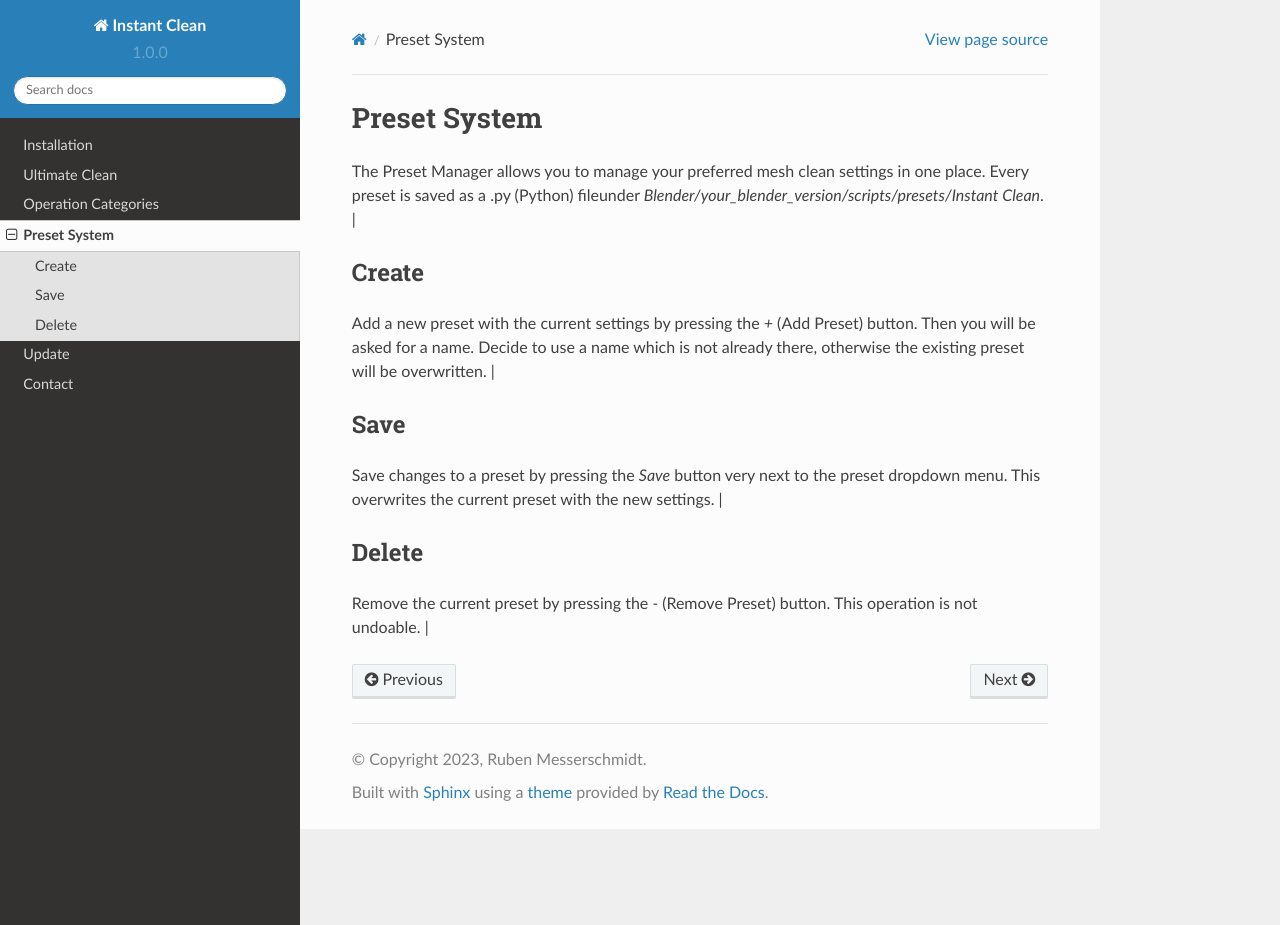
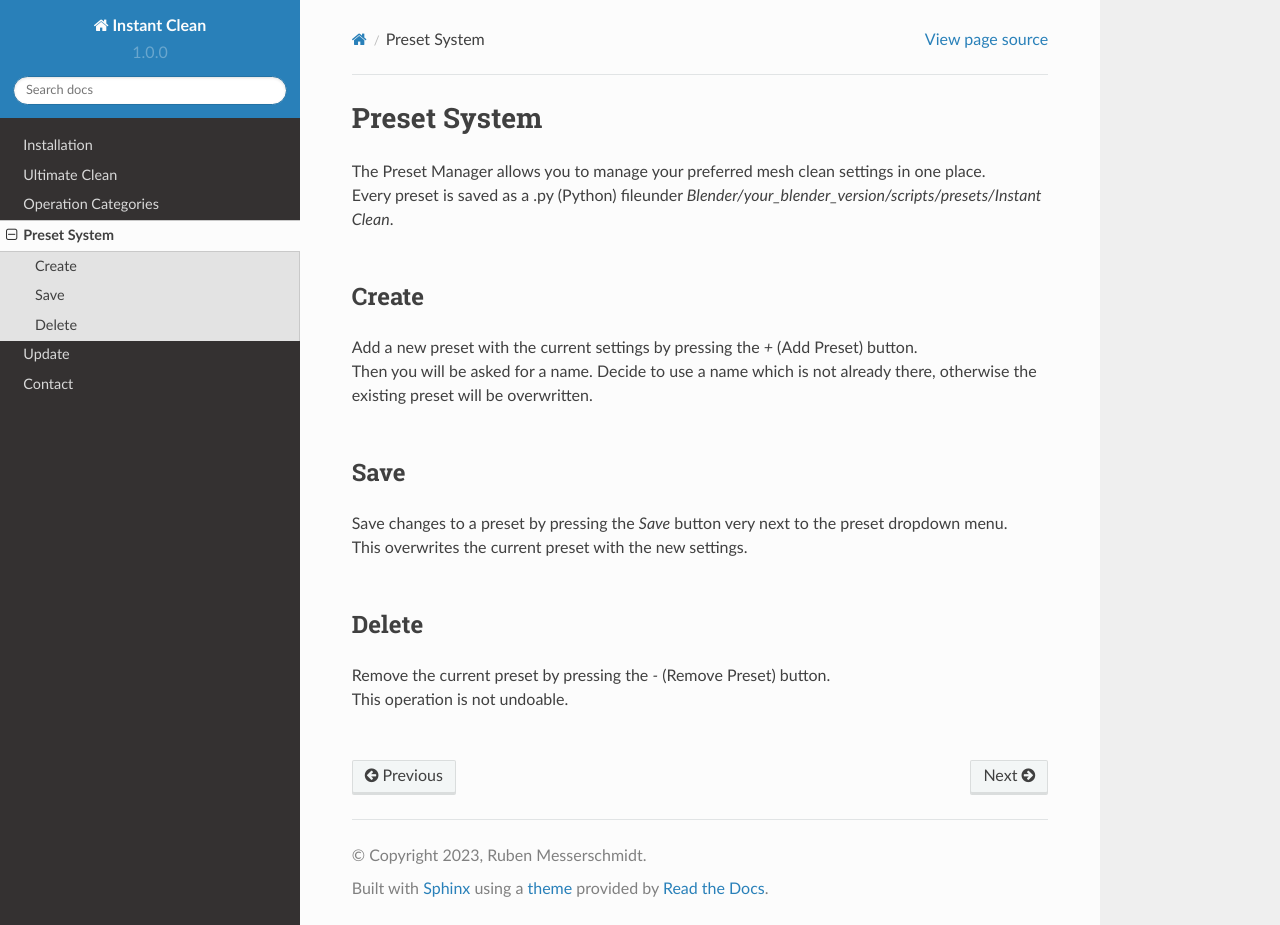
Before and after one commit to rubenmesserschmidt/Instant-Clean_docs, a Sphinx documentation site: the page built from docs/source/presets.rst, in a window 1280 px wide and 925 px high. Built offline with Sphinx 7.4.7 and the Read the Docs theme 2.0.0, drawn with Linux system fonts in a browser that asks for light colours.

```diff
--- a/docs/source/index.rst
+++ b/docs/source/index.rst
@@ -32,3 +32,7 @@ Contents
    presets
    update
    contact
+
+| **Credits**
+| 3D Model House: "XX century italian house" (https://skfb.ly/69S9R) by yarogor is licensed under Creative Commons Attribution (http://creativecommons.org/licenses/by/4.0/). The mesh was edited to demonstrate all features of Instant Clean in one use.
+|
--- a/docs/source/presets.rst
+++ b/docs/source/presets.rst
@@ -1,27 +1,27 @@
 Preset System
 #############
 
-The Preset Manager allows you to manage your preferred mesh clean settings in one place.
-Every preset is saved as a .py (Python) fileunder *Blender/your_blender_version/scripts/presets/Instant Clean*.
+| The Preset Manager allows you to manage your preferred mesh clean settings in one place.
+| Every preset is saved as a .py (Python) fileunder *Blender/your_blender_version/scripts/presets/Instant Clean*.
 |
 
 Create
 ******
 
-Add a new preset with the current settings by pressing the *+* (Add Preset) button.
-Then you will be asked for a name. Decide to use a name which is not already there, otherwise the existing preset will be overwritten.
+| Add a new preset with the current settings by pressing the *+* (Add Preset) button.
+| Then you will be asked for a name. Decide to use a name which is not already there, otherwise the existing preset will be overwritten.
 |
 
 Save
 ****
 
-Save changes to a preset by pressing the *Save* button very next to the preset dropdown menu.
-This overwrites the current preset with the new settings.
+| Save changes to a preset by pressing the *Save* button very next to the preset dropdown menu.
+| This overwrites the current preset with the new settings.
 |
 
 Delete
 ******
 
-Remove the current preset by pressing the *-* (Remove Preset) button.
-This operation is not undoable.
+| Remove the current preset by pressing the *-* (Remove Preset) button.
+| This operation is not undoable.
 |
```
